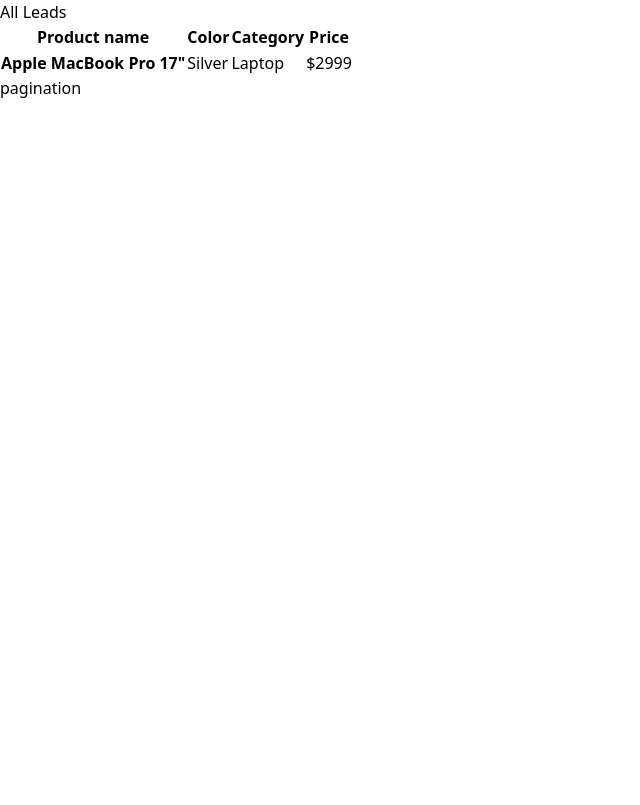
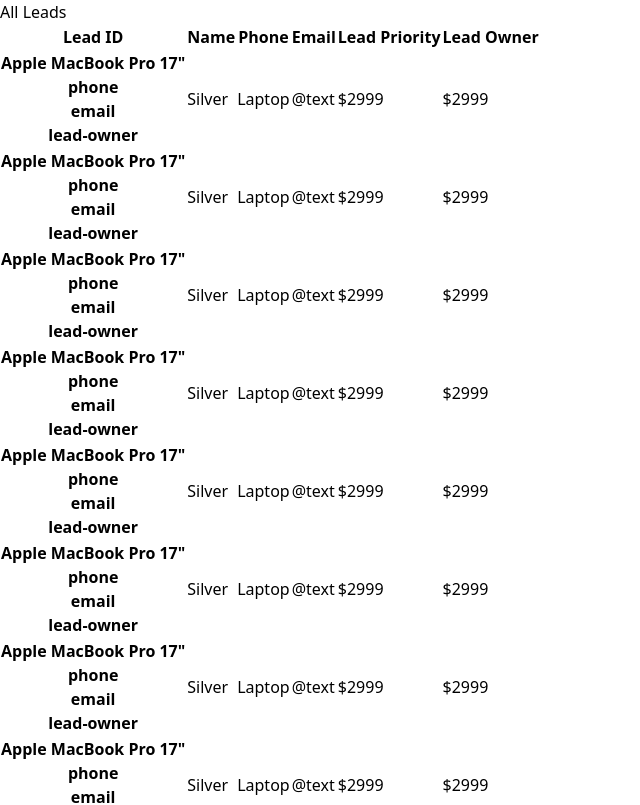
Before and after one commit to geetam-das-binani/automateazyassignment, a React (Vite) app: page /all-leads in a window 1280 px wide. Shown: the top 805 px of the page, without its empty margins (0-640 px from the left). Built offline with nearby package versions, Linux system fonts and the light colour scheme.

Commit message:
add table

```diff
--- a/src/components/AllLeadsTable.tsx
+++ b/src/components/AllLeadsTable.tsx
@@ -1,43 +1,48 @@
 const AllLeadsTable = () => {
   return (
-    <div className="container p-3 md:mx-auto md:max-w-4xl ">
+    <div className="container w-full p-3 mx-auto md:max-w-4xl ">
       <div className="relative overflow-x-auto shadow-md sm:rounded-lg">
-        <table className="w-full text-sm text-left text-gray-500 rtl:text-right dark:text-gray-400">
+        <table className="w-full text-sm text-left text-gray-500 shadow-lg rtl:text-right dark:text-gray-400">
           <thead className="text-xs text-gray-700 uppercase bg-gray-50 dark:text-gray-400">
             <tr>
-              <th scope="col" className="px-6 py-3">
-                Product name
-              </th>
-              <th scope="col" className="px-6 py-3">
-                Color
-              </th>
-              <th scope="col" className="px-6 py-3">
-                Category
-              </th>
-              <th scope="col" className="px-6 py-3">
-                Price
-              </th>
+              <th className="px-6 py-3">Lead ID</th>
+              <th className="px-6 py-3">Name</th>
+              <th className="hidden px-6 py-3 sm:table-cell">Phone</th>
+              <th className="hidden px-6 py-3 sm:table-cell">Email</th>
+              <th className="px-6 py-3 ">Lead Priority</th>{" "}
+              <th className="hidden px-6 py-3 lg:table-cell">Lead Owner</th>
             </tr>
           </thead>
           <tbody>
-            <tr className="text-gray-700 hover:bg-gray-600 hover:text-white">
-              <th
-                scope="row"
-                className="px-6 py-4 font-medium"
-              >
-                Apple MacBook Pro 17"
-              </th>
-              <td className="px-6 py-4">Silver</td>
-              <td className="px-6 py-4">Laptop</td>
-              <td className="px-6 py-4">$2999</td>
-            </tr>
-
+            {Array(20)
+              .fill(null)
+              .map((_) => (
+                <tr className="text-gray-700 hover:bg-gray-600 hover:text-white">
+                  <th scope="row" className="px-6 py-4 font-medium">
+                    Apple MacBook Pro 17"
+                    <dl className="space-y-1 lg:hidden ">
+                      <dt className="text-sm font-medium sm:hidden">
+                        phone
+                      </dt>
+                      <dd className="text-sm font-medium sm:hidden">
+                        email
+                      </dd>
+                      <dd className="text-sm font-medium lg:hidden">
+                        lead-owner
+                      </dd>
+                    </dl>
+                  </th>
+                  <td className="px-6 py-4">Silver</td>
+                  <td className="hidden px-6 py-4 sm:table-cell">Laptop</td>
+                  <td className="hidden px-6 py-4 sm:table-cell">@text</td>
+                  <td className="px-6 py-4 ">$2999</td>
+                  <td className="hidden px-6 py-4 lg:table-cell ">$2999</td>
+                </tr>
+              ))}
           </tbody>
         </table>
       </div>
-      <div>
-        pagination
-      </div>
+      <div>pagination</div>
     </div>
   );
 };
--- a/src/pages/AllLeads.tsx
+++ b/src/pages/AllLeads.tsx
@@ -4,7 +4,7 @@
 const AllLeads = () => {
   return (
     <div>
-      <h2 className="m-6 text-2xl font-medium text-center underline md:text-5xl">All Leads</h2>
+      <h2 className="p-2 m-6 text-2xl font-medium text-center  bg-gray-200 rounded-lg shadow-lg md:text-5xl w-[50%] mx-auto">All Leads</h2>
       <AllLeadsTable />
     </div>
   )
```
